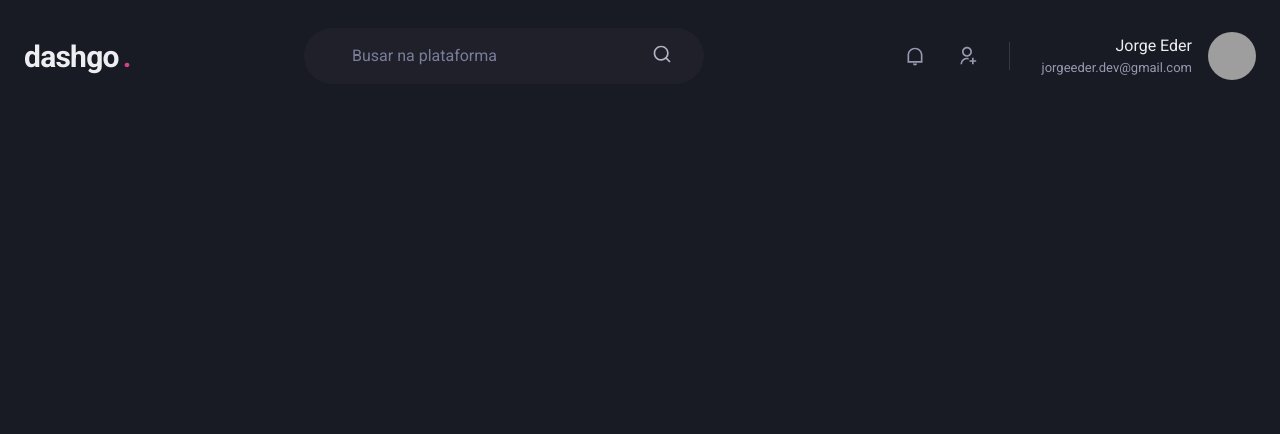
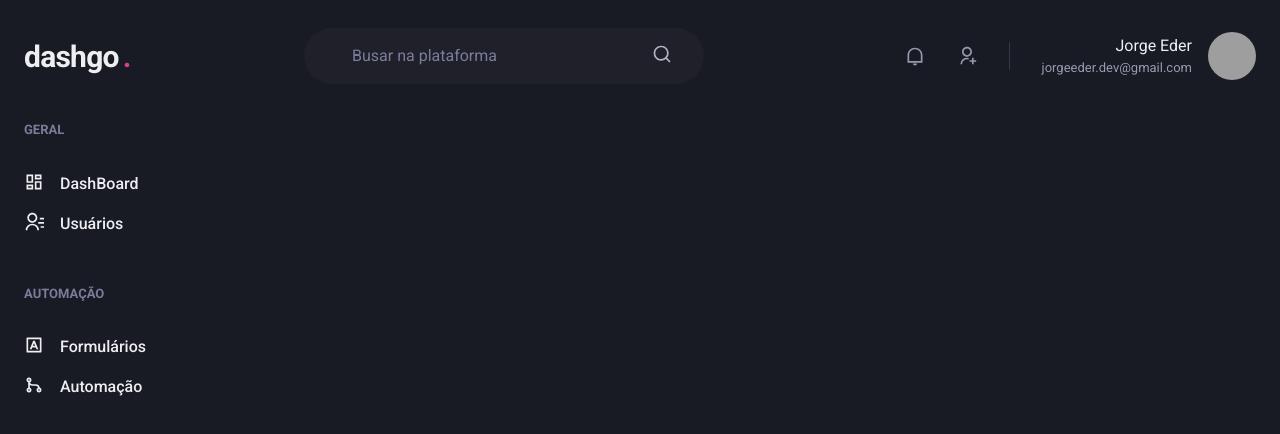
Before and after one commit to jorgeeder/dashgo, a Next.js app: page /dashboard in a window 1280 px wide. Shown: the top 434 px of the page. Built offline with nearby package versions, Linux system fonts and the light colour scheme; grey boxes are pictures that could not be loaded.

Commit message:
feat: Sidebar Component

```diff
--- /dev/null
+++ b/src/components/Sidebar.tsx
@@ -0,0 +1,38 @@
+import { Box, Stack, Text, Link, Icon } from "@chakra-ui/react";
+import { RiContactsLine, RiDashboardLine, RiGitMergeLine, RiInputMethodLine } from "react-icons/ri";
+
+export function Sidebar() {
+    return(
+        <Box as="aside" w="64" mr="8">
+            <Stack spacing="12" align="flex-start">
+                <Box>
+                    <Text fontWeight="bold" color="gray.400" fontSize="small">GERAL</Text>
+                    <Stack spacing="4" mt="8" align="strech">
+                        <Link display="flex" align="center" >
+                            <Icon as={RiDashboardLine} fontSize="20"/>
+                            <Text ml="4" fontWeight="medium">DashBoard</Text>
+                        </Link>
+                        <Link display="flex" align="center" >
+                            <Icon as={RiContactsLine} fontSize="20"/>
+                            <Text ml="4" fontWeight="medium">Usuários</Text>
+                        </Link>
+                    </Stack>
+                </Box>
+
+                <Box>
+                    <Text fontWeight="bold" color="gray.400" fontSize="small">AUTOMAÇÃO</Text>
+                    <Stack spacing="4" mt="8" align="strech">
+                        <Link display="flex" align="center" >
+                            <Icon as={RiInputMethodLine} fontSize="20"/>
+                            <Text ml="4" fontWeight="medium">Formulários</Text>
+                        </Link>
+                        <Link display="flex" align="center" >
+                            <Icon as={RiGitMergeLine} fontSize="20"/>
+                            <Text ml="4" fontWeight="medium">Automação</Text>
+                        </Link>
+                    </Stack>
+                </Box>
+            </Stack>
+        </Box>
+    );
+}
--- a/src/pages/dashboard.tsx
+++ b/src/pages/dashboard.tsx
@@ -1,8 +1,15 @@
+import { Flex } from "@chakra-ui/react";
 import { Header } from "../components/Header";
+import { Sidebar } from "../components/Sidebar";
 
 export default function Dashboard() {
     return (
-            <Header/>
+        <Flex direction="column" h="100vh">
+            <Header />
 
+            <Flex w="100%" my="6" maxWidth={1480} mx="auto" px="6">
+                <Sidebar />
+            </Flex>
+        </Flex>
     )
 }
```
